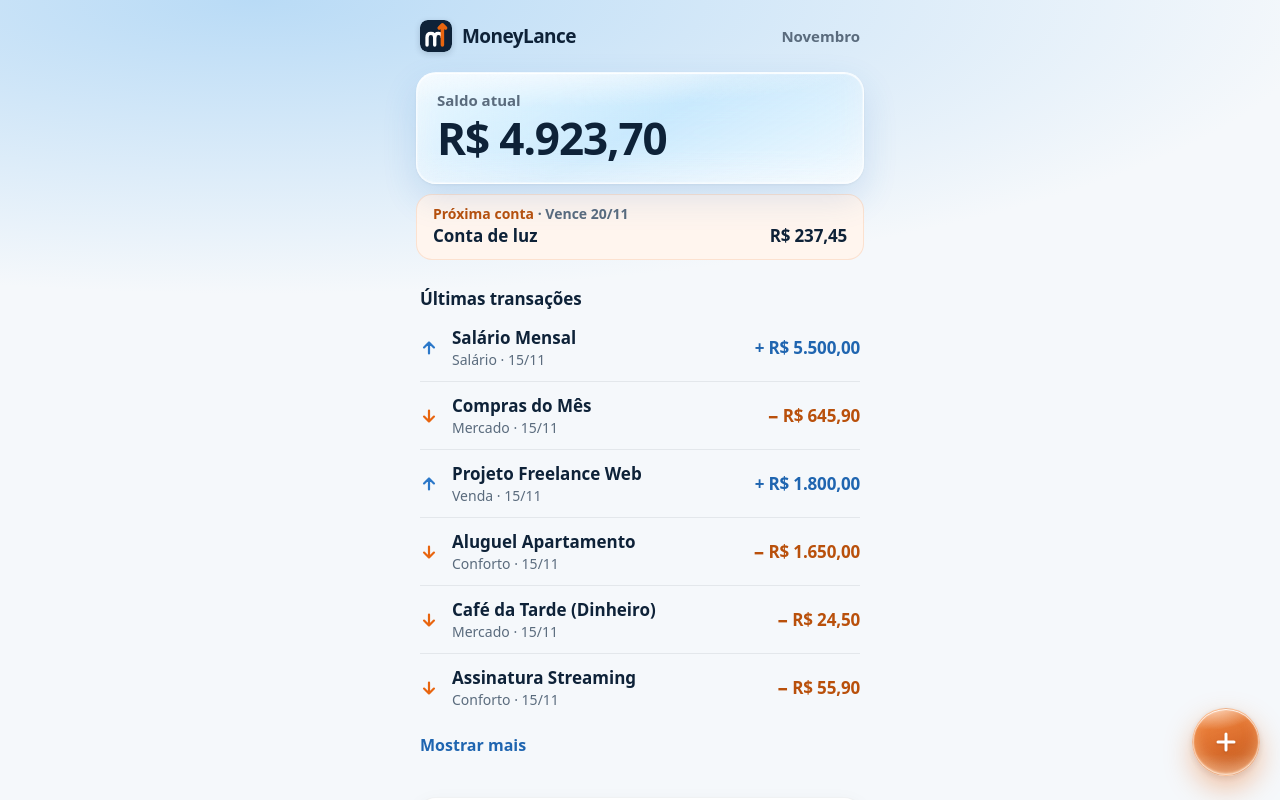
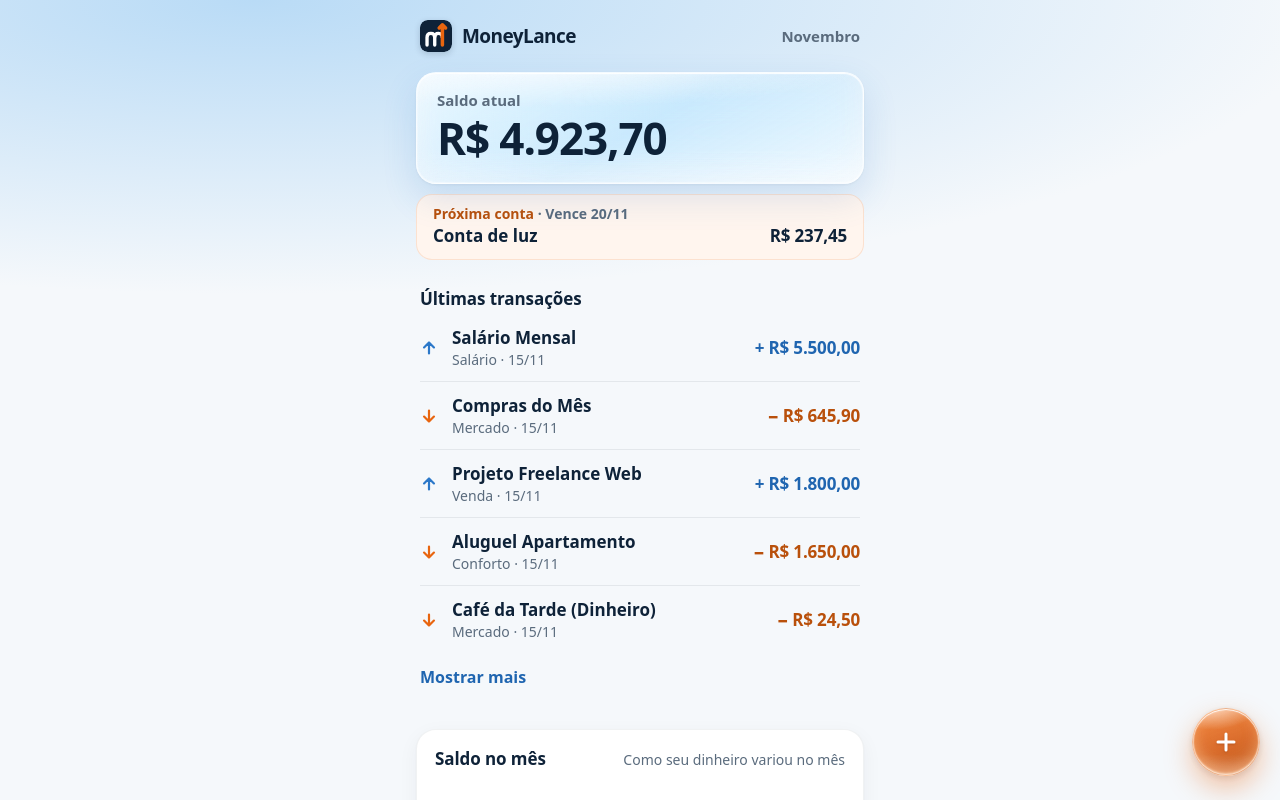
Before and after one commit to daviarendreis/moneylance-frontend, a React (Vite) app: page / in a window 1280 px wide. Shown: the top 800 px of the page. Built offline with nearby package versions, Linux system fonts and the light colour scheme.

Commit message:
feat(transactions): sort by date and add show more/less toggle

```diff
--- a/src/components/TransactionsList.tsx
+++ b/src/components/TransactionsList.tsx
@@ -5,6 +5,8 @@ import styles from "./TransactionsList.module.css";
 import findCategory from "../logic/findCategory";
 import type { Category } from "../types/category";
 import formatDate from "../logic/formatDate";
+import { useState } from "react";
+import sortTransactions from "../logic/sortTransactions";
 
 interface TransactionsListProps {
     transactions: Transaction[]
@@ -12,13 +14,17 @@ interface TransactionsListProps {
 }
 
 export default function TransactionsList ({ transactions, categories }: TransactionsListProps) {
+    const [expanded, setExpanded] = useState<boolean>(false)
+
+    const sorted = sortTransactions(transactions)
+    const visible = expanded ? sorted : sorted.slice(0, 5)
 
     return (
         <>
         {transactions.length > 0 ? (
             <>
             <ul className={styles.list}>
-                {transactions.map((tr) => (
+                {visible.map((tr) => (
                     <li key={tr.id} className={`${styles.row} ${tr.type === "income" ? styles.income : styles.expense}`}>
                         <span className={styles.icon}>
                             {tr.type === "income" ? <ArrowUpIcon size={22} /> : <ArrowDownIcon size={22} />}
@@ -33,8 +39,11 @@ export default function TransactionsList ({ transactions, categories }: Transact
                     </li>
                 ))}
             </ul>
-            {/* Dado fixo: botão ainda sem ação (ver PENDENCIAS.md) */}
-            <button type="button" className={styles.moreButton}>Mostrar mais</button>
+
+            {transactions.length > 5 && <button type="button"
+                className={styles.moreButton}
+                onClick={() => setExpanded(!expanded)}
+                >{expanded ? "Mostrar menos" : "Mostrar mais"}</button>}
             </>
         ) : <p className={styles.empty}>Nenhuma transação ainda. Toque no + para registrar a primeira.</p>}
         </>
--- /dev/null
+++ b/src/logic/sortTransactions.ts
@@ -0,0 +1,7 @@
+import type { Transaction } from './../types/transaction';
+export default function sortTransactions (transactions: Transaction[]) {
+    const sorted = [...transactions].sort(
+        (a, b) => new Date(b.createdAt).getTime() - new Date(a.createdAt).getTime()
+    )
+    return sorted
+}
```
